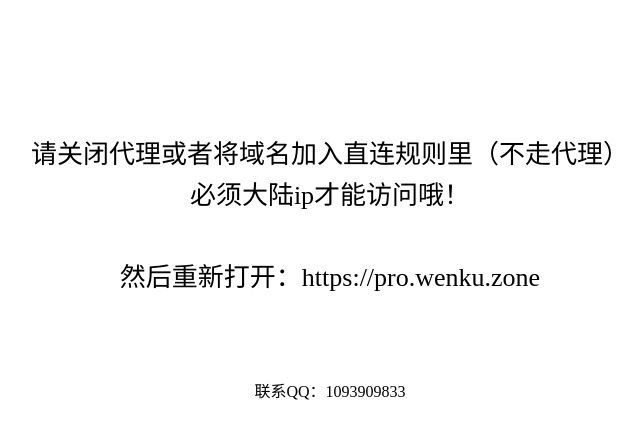
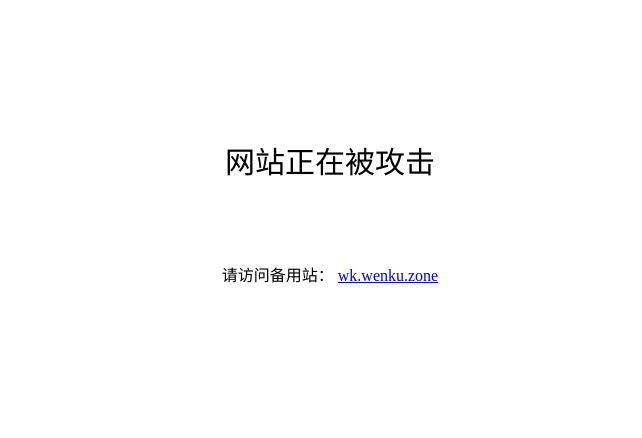
Before and after one commit to c-cdn/message, a plain HTML site: page index.html in a window 1280 px wide. Shown: the whole page, without its empty margins (310-952 px from the left). Drawn offline with Linux system fonts and the light colour scheme.

Commit message:
Update index.html

```diff
--- a/index.html
+++ b/index.html
@@ -9,26 +9,13 @@
 		}
 		h3{
 			font-weight: normal;
-			font-size: 26px;
+			font-size: 30px;
 			margin-bottom: 80px;
-			line-height: 41px;
 		}
 	</style>
 </head>
 <body>
-	<h3>
-		请关闭代理或者将域名加入直连规则里（不走代理）
-		<br/>
-
-		必须大陆ip才能访问哦！
-
-		<br>
-		<br>
-
-		然后重新打开：https://pro.wenku.zone
-
-	</h3>
-	<p></p>
-	<p>联系QQ：1093909833</p>
+	<h3>网站正在被攻击</h3>
+	<p>请访问备用站： <a href="http://wk.wenku.zone/" title="文库专业版" style="color: blue">wk.wenku.zone</a></p>
 </body>
 </html>
```
